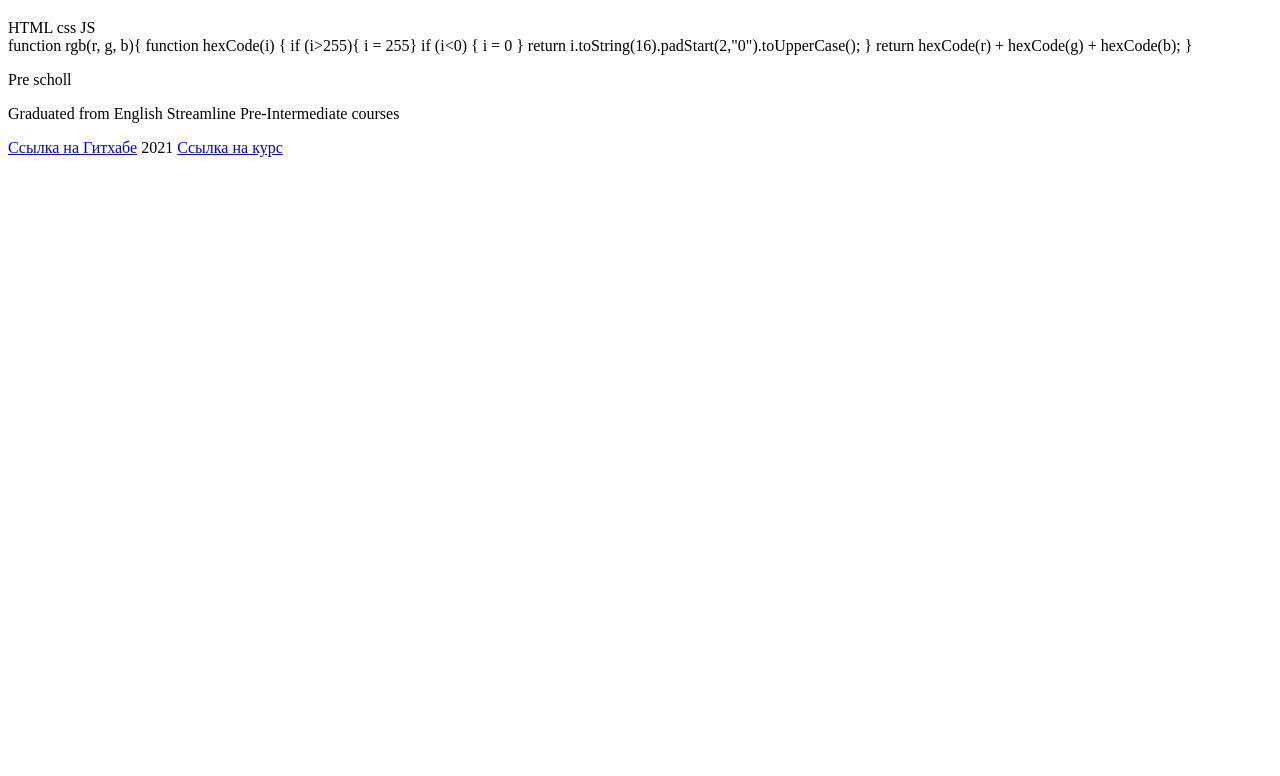
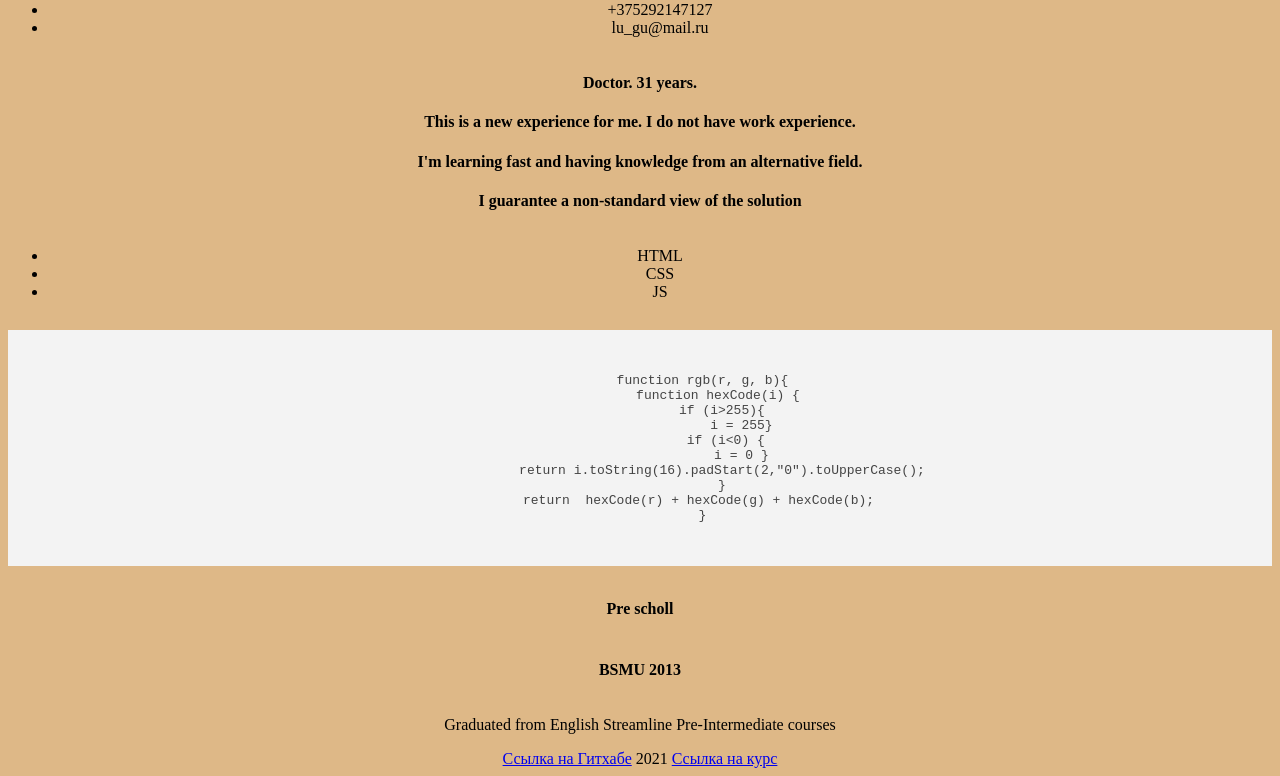
Before and after one commit to Olitera/rsschool-cv-old, a plain HTML site: page index.html in a window 1280 px wide. Shown: the part 257-1033 px from the top of the page. Before the commit the page ends 800 px from the top, so only its background shows below. Drawn offline with nearby package versions, Linux system fonts and the light colour scheme; files whose address does not match are found by name.

Commit message:
fix: add information

```diff
--- a/index.html
+++ b/index.html
@@ -3,16 +3,24 @@
 <head>
     <meta charset="UTF-8">
     <title>Resume</title>
+    <link rel="stylesheet" href="//cdnjs.cloudflare.com/ajax/libs/highlight.js/9.15.9/styles/default.min.css">
+      <script src="//cdnjs.cloudflare.com/ajax/libs/highlight.js/9.15.9/highlight.min.js"></script>
+      <script>hljs.initHighlightingOnLoad();</script>
     <link rel="stylesheet" href="style.css" />
 </head>
 <body>
     <main>
             <header>
                 <h1 class = "name">Olga Melayok</h1>
-
+                <Img src="/Users/Olitera/Documents/GitHub/rsschool-cv/rsschool-cv/src/IMG_8058.JPG" Width="200" Height="150" alt="Avatar">
             </header>
 
-            <h4 class="contakts">+375292147127</h4>
+            <section class="contakts">
+                <ul>
+                    <li>+375292147127</li>
+                    <li>lu_gu@mail.ru</li>
+                </ul>
+            </section>
 
             <section class ="self">
               <h4>Doctor. 31 years.</h4>
@@ -22,10 +30,14 @@
             </section>
 
             <section class = "scylls">
-                HTML
-                css
-                JS
+                <ul>
+                    <li>HTML</li>
+                    <li>CSS</li>
+                    <li>JS</li>
+                </ul>
             </section>
+
+            <pre><code class="html">
             <section class = "code">
                 function rgb(r, g, b){
                     function hexCode(i) {
@@ -37,10 +49,18 @@
                      }
                  return  hexCode(r) + hexCode(g) + hexCode(b);
                 }
+             </section>
+            </code></pre>
+
+            <section class = "courses">
+                <h4>Pre scholl</h4>
+                <div>
+                    <a href="//rolling-scopes-school.github.io/olitera-JSFEPRESCHOOL/js30/" alt = "Vertical slider" ></a>
+                </div>
             </section>
 
             <section class = "gratitude">
-                <p>Pre scholl</p>
+                <h4>BSMU 2013</h4>
             </section>
 
             <section English>
--- a/style.css
+++ b/style.css
@@ -1,3 +1,13 @@
+main {
+    display: flex;
+    flex-direction: column;
+    text-align: center;
+}
+
 .name {
-color: brown;
+    color: brown;
+    }
+
+html {
+    background-color: burlywood;
 }
```
